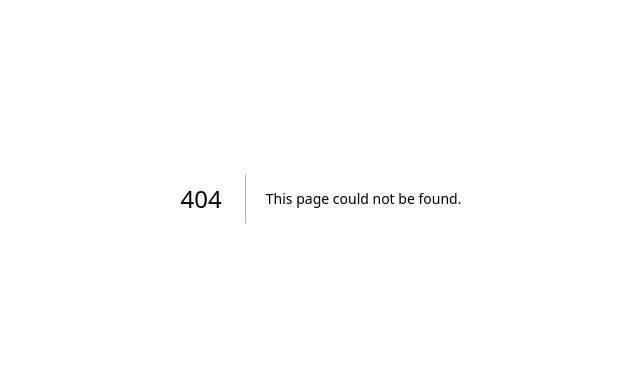
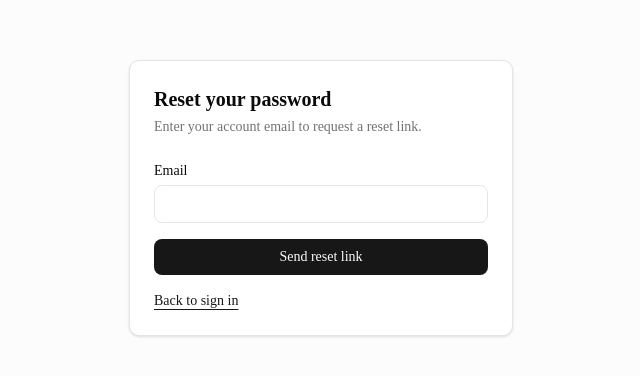
Before and after one commit to dsen31/ConnectivTech2.0, a Next.js app: page /forgot-password in a window 1280 px wide. Before the commit this address had no page. Shown: the part 202-578 px from the top of the page, without its empty margins (319-959 px from the left). Built offline with nearby package versions, Linux system fonts and the light colour scheme.

Commit message:
Add forgot-password link and email recovery flow (#1)
* Add password recovery flow

* Add password recovery flow

* Add password recovery flow

* Add password recovery flow

* Add password recovery flow

* Add password recovery flow

* Add password recovery flow

```diff
--- /dev/null
+++ b/app/auth/recovery/route.ts
@@ -0,0 +1,18 @@
+import { NextResponse, type NextRequest } from "next/server";
+import { createClient } from "@/lib/supabase/server";
+
+export async function GET(request: NextRequest) {
+  const code = request.nextUrl.searchParams.get("code");
+  if (code) {
+    try {
+      const supabase = await createClient();
+      const { error } = await supabase.auth.exchangeCodeForSession(code);
+      if (!error) {
+        return NextResponse.redirect(new URL("/reset-password", request.url));
+      }
+    } catch {
+      // Failed or expired codes return to the recovery page without exposing tokens.
+    }
+  }
+  return NextResponse.redirect(new URL("/reset-password?error=invalid", request.url));
+}
--- /dev/null
+++ b/app/forgot-password/page.tsx
@@ -0,0 +1,13 @@
+import { PasswordRecoveryForm } from "@/components/auth/PasswordRecoveryForm";
+
+export default function ForgotPasswordPage() {
+  return (
+    <main className="flex min-h-screen items-center justify-center bg-muted/30 p-6">
+      <section className="w-full max-w-sm rounded-lg border bg-card p-6 shadow-sm">
+        <h1 className="text-xl font-semibold">Reset your password</h1>
+        <p className="mt-1 text-sm text-muted-foreground">Enter your account email to request a reset link.</p>
+        <div className="mt-6"><PasswordRecoveryForm /></div>
+      </section>
+    </main>
+  );
+}
--- /dev/null
+++ b/app/reset-password/page.tsx
@@ -0,0 +1,16 @@
+import { ResetPasswordForm } from "@/components/auth/ResetPasswordForm";
+import { createClient } from "@/lib/supabase/server";
+
+export default async function ResetPasswordPage({ searchParams }: { searchParams: Promise<{ error?: string }> }) {
+  const { error } = await searchParams;
+  const supabase = await createClient();
+  const { data: { user } } = await supabase.auth.getUser();
+  return (
+    <main className="flex min-h-screen items-center justify-center bg-muted/30 p-6">
+      <section className="w-full max-w-sm rounded-lg border bg-card p-6 shadow-sm">
+        <h1 className="text-xl font-semibold">Choose a new password</h1>
+        <div className="mt-6"><ResetPasswordForm validSession={Boolean(user) && error !== "invalid"} /></div>
+      </section>
+    </main>
+  );
+}
--- a/components/auth/LoginForm.tsx
+++ b/components/auth/LoginForm.tsx
@@ -2,6 +2,7 @@
 
 import { FormEvent, useState } from "react";
 import { useRouter } from "next/navigation";
+import Link from "next/link";
 import { createClient } from "@/lib/supabase/client";
 
 export function LoginForm() {
@@ -33,6 +34,7 @@ export function LoginForm() {
       <label className="block text-sm font-medium">Password
         <input required type="password" autoComplete="current-password" value={password} onChange={(event) => setPassword(event.target.value)} className="mt-1 w-full rounded-md border border-input bg-background px-3 py-2" />
       </label>
+      <Link href="/forgot-password" className="block text-sm text-primary underline underline-offset-4">Forgot password?</Link>
       {error && <p className="text-sm text-destructive">{error}</p>}
       <button type="submit" disabled={pending} className="w-full rounded-md bg-primary px-3 py-2 text-sm font-medium text-primary-foreground disabled:opacity-50">
         {pending ? "Signing in…" : "Sign in"}
--- /dev/null
+++ b/components/auth/PasswordRecoveryForm.tsx
@@ -0,0 +1,49 @@
+"use client";
+
+import { FormEvent, useState } from "react";
+import Link from "next/link";
+import { createClient } from "@/lib/supabase/client";
+
+export function PasswordRecoveryForm() {
+  const [email, setEmail] = useState("");
+  const [pending, setPending] = useState(false);
+  const [sent, setSent] = useState(false);
+  const [error, setError] = useState<string | null>(null);
+
+  async function requestReset(event: FormEvent<HTMLFormElement>) {
+    event.preventDefault();
+    setPending(true);
+    setError(null);
+    try {
+      const { error } = await createClient().auth.resetPasswordForEmail(email.trim(), {
+        redirectTo: `${window.location.origin}/auth/recovery`,
+      });
+      if (error) {
+        setError("We couldn't send a reset link. Please wait a moment and try again.");
+      } else {
+        setSent(true);
+      }
+    } catch {
+      setError("We couldn't connect. Please check your connection and try again.");
+    } finally {
+      setPending(false);
+    }
+  }
+
+  return (
+    <div className="space-y-4">
+      {sent ? (
+        <p role="status" className="text-sm">If an account exists for that email, you’ll receive a reset link. Check your inbox and spam folder, and open the link in this browser.</p>
+      ) : (
+        <form onSubmit={requestReset} className="space-y-4">
+          <label className="block text-sm font-medium">Email
+            <input required type="email" autoComplete="email" value={email} onChange={(event) => setEmail(event.target.value)} className="mt-1 w-full rounded-md border border-input bg-background px-3 py-2" />
+          </label>
+          {error && <p role="alert" className="text-sm text-destructive">{error}</p>}
+          <button type="submit" disabled={pending} className="w-full rounded-md bg-primary px-3 py-2 text-sm font-medium text-primary-foreground disabled:opacity-50">{pending ? "Sending…" : "Send reset link"}</button>
+        </form>
+      )}
+      <Link href="/login" className="block text-sm text-primary underline underline-offset-4">Back to sign in</Link>
+    </div>
+  );
+}
--- /dev/null
+++ b/components/auth/ResetPasswordForm.tsx
@@ -0,0 +1,67 @@
+"use client";
+
+import { FormEvent, useState } from "react";
+import Link from "next/link";
+import { createClient } from "@/lib/supabase/client";
+
+export function ResetPasswordForm({ validSession }: { validSession: boolean }) {
+  const [password, setPassword] = useState("");
+  const [confirmation, setConfirmation] = useState("");
+  const [pending, setPending] = useState(false);
+  const [done, setDone] = useState(false);
+  const [error, setError] = useState<string | null>(null);
+
+  async function resetPassword(event: FormEvent<HTMLFormElement>) {
+    event.preventDefault();
+    setError(null);
+    if (password !== confirmation) {
+      setError("Passwords don't match.");
+      return;
+    }
+    setPending(true);
+    try {
+      const supabase = createClient();
+      const { error } = await supabase.auth.updateUser({ password });
+      if (error) {
+        setError(error.code === "weak_password" ? "Please choose a stronger password." : "We couldn't update your password. Try again or request a new reset link.");
+        return;
+      }
+      // Clear the recovery session before returning to the normal sign-in flow.
+      await supabase.auth.signOut({ scope: "local" });
+      setDone(true);
+    } catch {
+      setError("We couldn't connect. Please check your connection and try again.");
+    } finally {
+      setPending(false);
+    }
+  }
+
+  if (!validSession) return (
+    <div className="space-y-4">
+      <p role="alert" className="text-sm">This reset link is invalid or has expired. Request a new link and open it in the same browser where you requested it.</p>
+      <Link href="/forgot-password" className="block text-sm text-primary underline underline-offset-4">Request a new reset link</Link>
+    </div>
+  );
+
+  if (done) return (
+    <div className="space-y-4">
+      <p role="status" className="text-sm">Your password has been updated.</p>
+      <Link href="/login" className="block text-sm text-primary underline underline-offset-4">Sign in</Link>
+    </div>
+  );
+
+  return (
+    <form onSubmit={resetPassword} className="space-y-4">
+      <label className="block text-sm font-medium">New password
+        <input required minLength={8} type="password" autoComplete="new-password" value={password} onChange={(event) => setPassword(event.target.value)} className="mt-1 w-full rounded-md border border-input bg-background px-3 py-2" />
+      </label>
+      <p className="text-xs text-muted-foreground">Use at least 8 characters.</p>
+      <label className="block text-sm font-medium">Confirm new password
+        <input required minLength={8} type="password" autoComplete="new-password" value={confirmation} onChange={(event) => setConfirmation(event.target.value)} className="mt-1 w-full rounded-md border border-input bg-background px-3 py-2" />
+      </label>
+      {error && <p role="alert" className="text-sm text-destructive">{error}</p>}
+      <button type="submit" disabled={pending} className="w-full rounded-md bg-primary px-3 py-2 text-sm font-medium text-primary-foreground disabled:opacity-50">{pending ? "Updating…" : "Update password"}</button>
+      <Link href="/forgot-password" className="block text-sm text-primary underline underline-offset-4">Request a new reset link</Link>
+    </form>
+  );
+}
```
Also changed, not shown: 1 other file (tests, documents, lock files or other folders).
